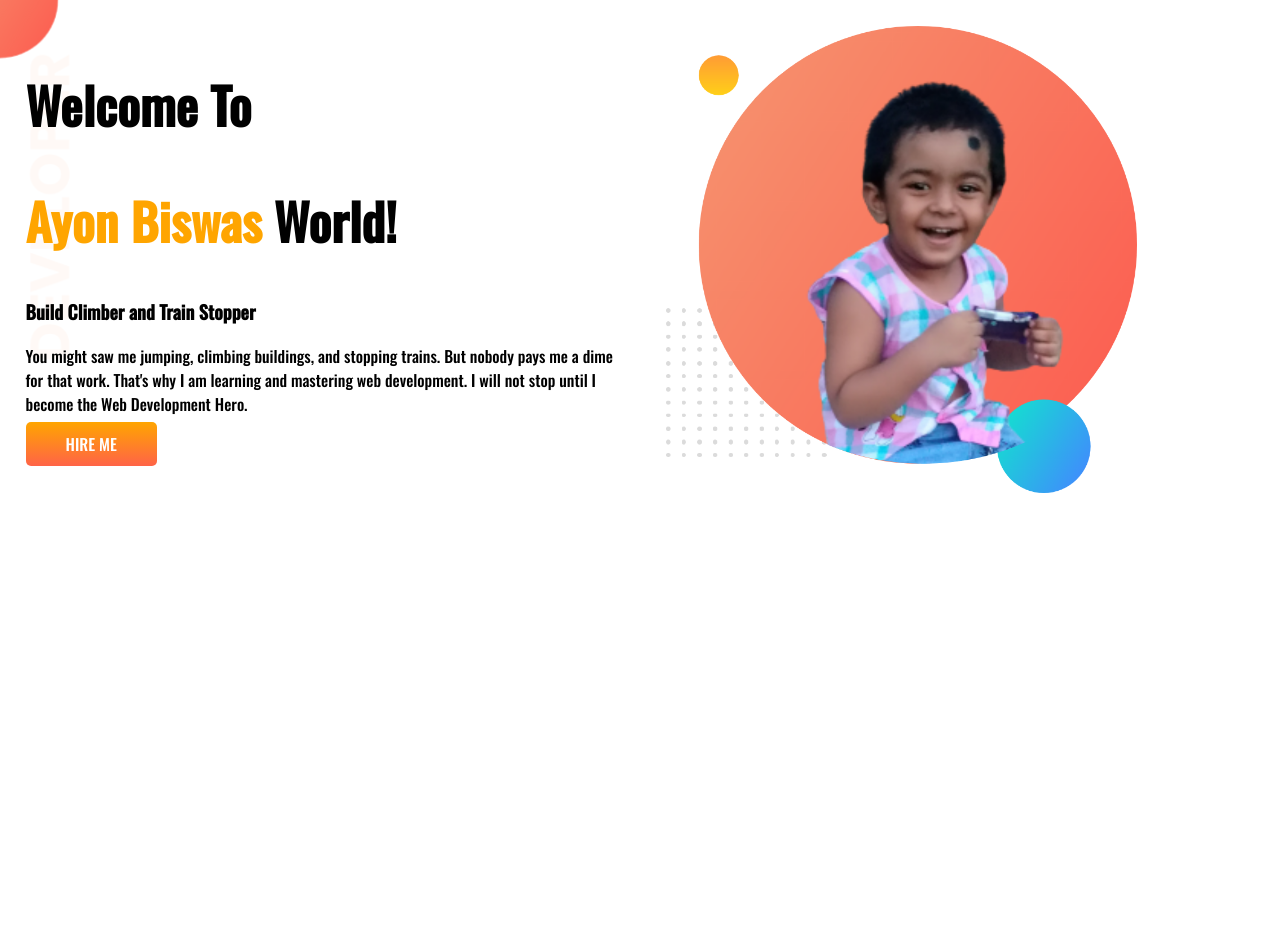
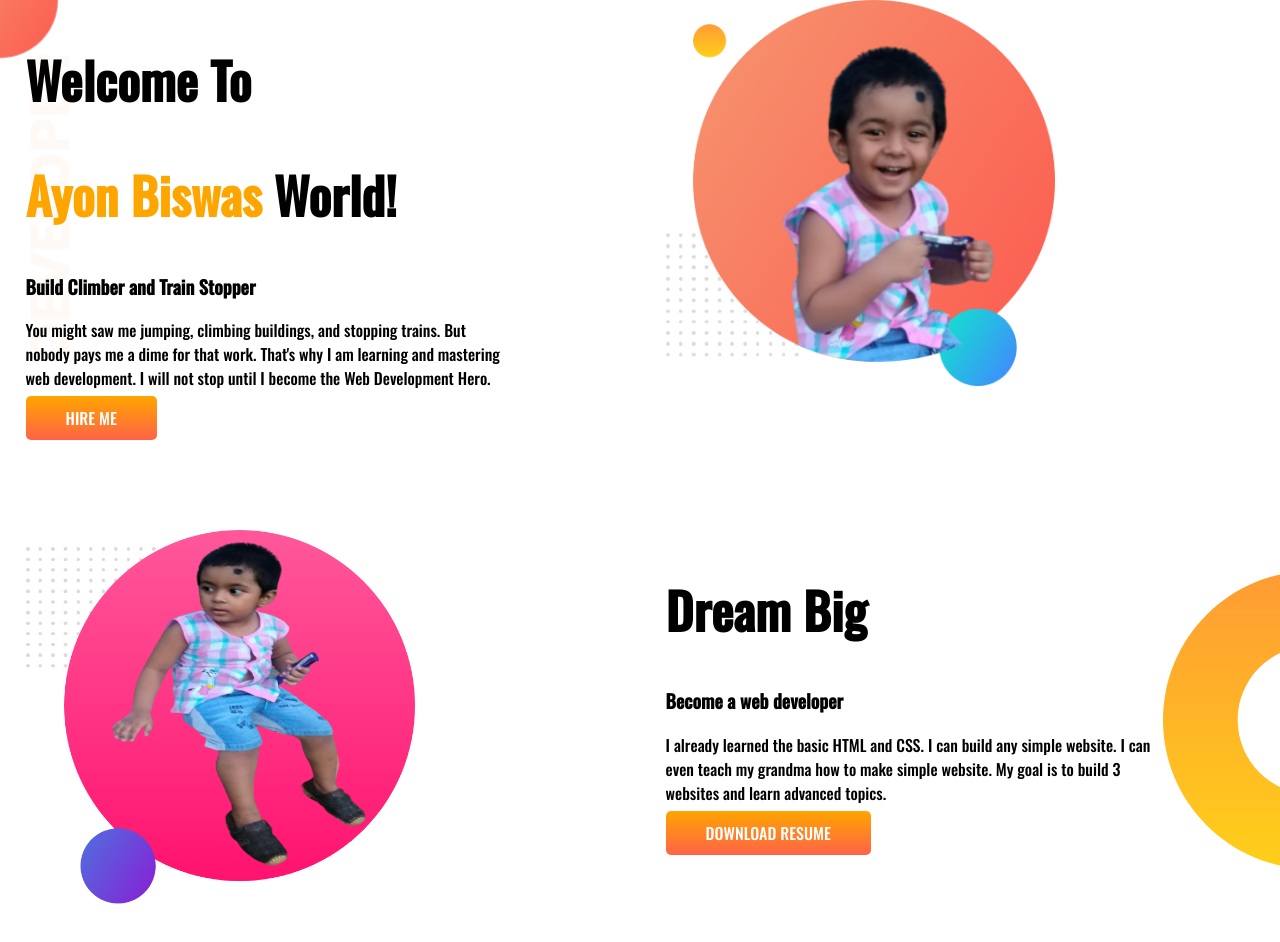
Before and after one commit to alipkumarbiswas/developer-portfolio-1, a plain HTML site: page index.html in a window 1280 px wide. Before the commit the page ends 800 px from the top, so only its background shows below. Drawn offline with nearby package versions, Linux system fonts and the light colour scheme.

Commit message:
dream-big added

```diff
--- a/index.html
+++ b/index.html
@@ -29,6 +29,18 @@
         <div class="half-width"><img src="images/Ayon-Sona-1.png" alt="">
         </div>
     </section>
+    <section class="dream-big">
+        <div class="half-width">
+            <img src="images/Ayan-Sona-2.png" alt="">
+        </div>
+        <div class="half-width">
+            <h1>Dream Big</h1>
+            <h3>Become a web developer</h3>
+            <p>I already learned the basic HTML and CSS. I can build any simple website. I can even teach my grandma how
+                to make simple website. My goal is to build 3 websites and learn advanced topics.</p>
+            <a class="link-button" target="_blank" href="">DOWNLOAD RESUME</a>
+        </div>
+    </section>
 </body>
 
 </html>
--- a/style.css
+++ b/style.css
@@ -10,10 +10,12 @@ h1{
 }
 section{
     display: flex;
+    margin-bottom: 100PX;
 }
 .half-width{
     width: 50%;
-    padding: 2%;
+    padding-left: 2%;
+    padding-right: 10%;
 }
 
 .half-width img{
@@ -31,3 +33,8 @@ section{
     background-image: url(images/top-banner.png);
     background-repeat: no-repeat;
 }
+.dream-big{
+    background-image: url(images/dream-bg.png);
+    background-repeat: no-repeat;
+    background-position: right;
+}
```
